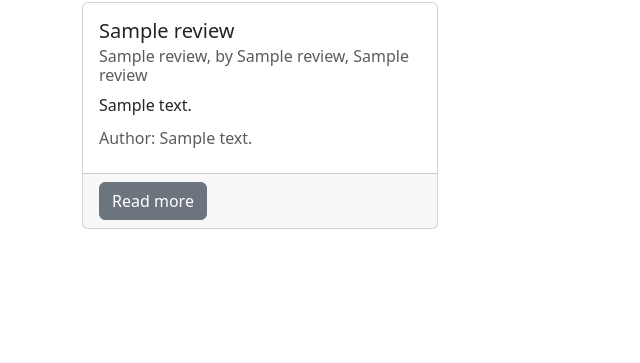
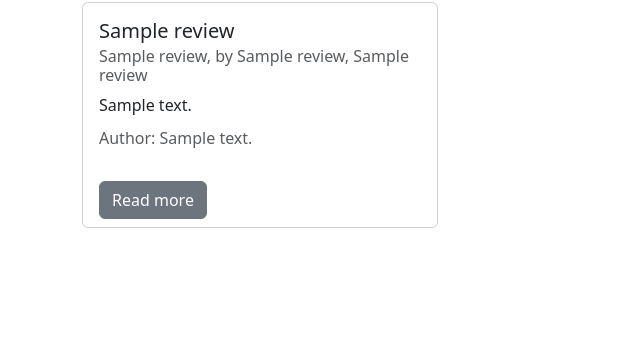
Before and after one commit to danielanthonycollins/riff-review, a Flask app: page /get_reviews in a window 1280 px wide. Shown: the part 155-518 px from the top of the page, without its empty margins (0-640 px from the left). Run offline with Flask 3, Linux system fonts and the light colour scheme; a database or web service that is not in the repository returns one stand-in record (values such as "Sample title"); some libraries are stand-ins or nearby versions.

Commit message:
Add keywords to head of base template and remove background and border from card footers on reviews page

```diff
--- a/static/css/style.css
+++ b/static/css/style.css
@@ -58,6 +58,11 @@ header {
     box-shadow: 0px 2px 4px 0px rgba(0,0,0,0.2);
 }
 
+.card-footer {
+    background-color: #fff;
+    border-top: none;
+}
+
 footer {
     background-color: #212529;
     color: #9a9d9e;
--- a/templates/base.html
+++ b/templates/base.html
@@ -5,6 +5,7 @@
   <meta charset="UTF-8">
   <meta name="viewport" content="width=device-width, initial-scale=1.0">
   <meta name="description" content="An online platform to share reviews about your favorite rock/metal music.">
+  <meta name="keywords" content="Riff, Review, Music, Songs, Song, Artists, Artist">
   <title>Riff Review</title>
   <script src="https://kit.fontawesome.com/3581b492d4.js" crossorigin="anonymous"></script>
   <link href="https://cdn.jsdelivr.net/npm/bootstrap@5.3.3/dist/css/bootstrap.min.css" rel="stylesheet"
```
